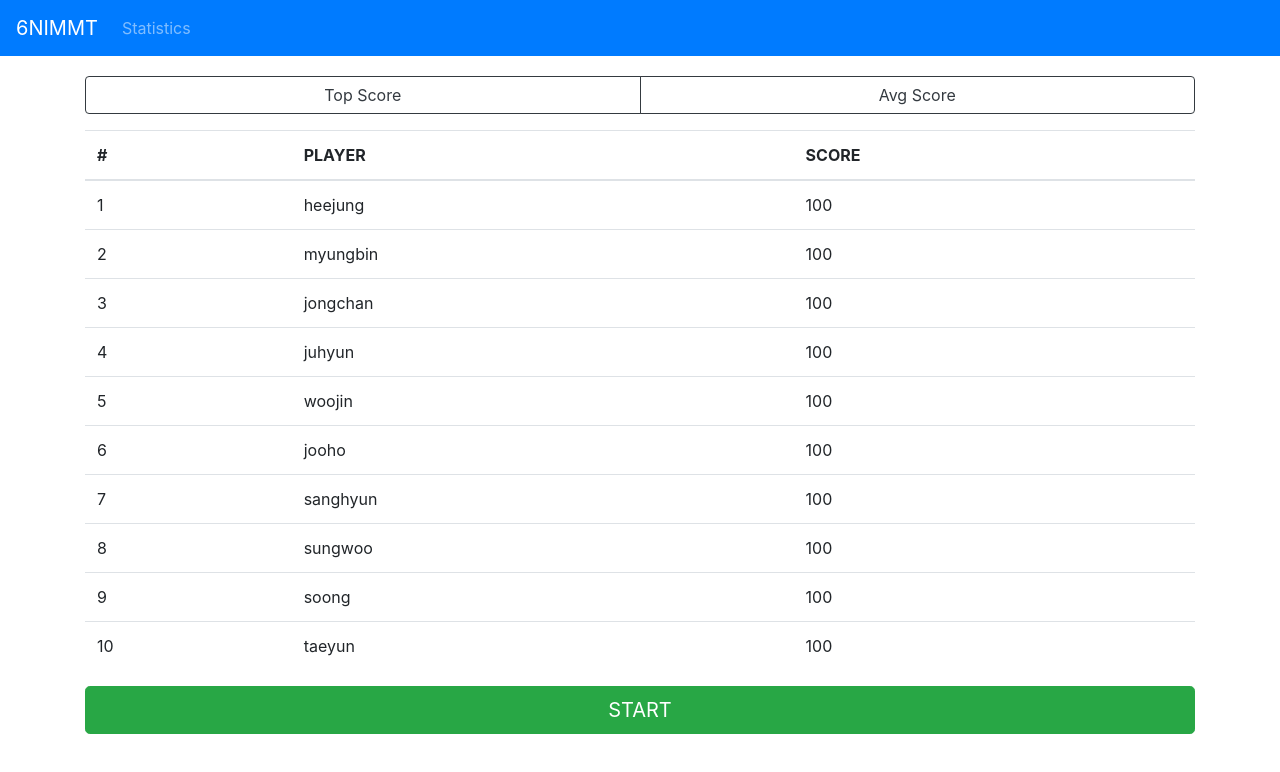
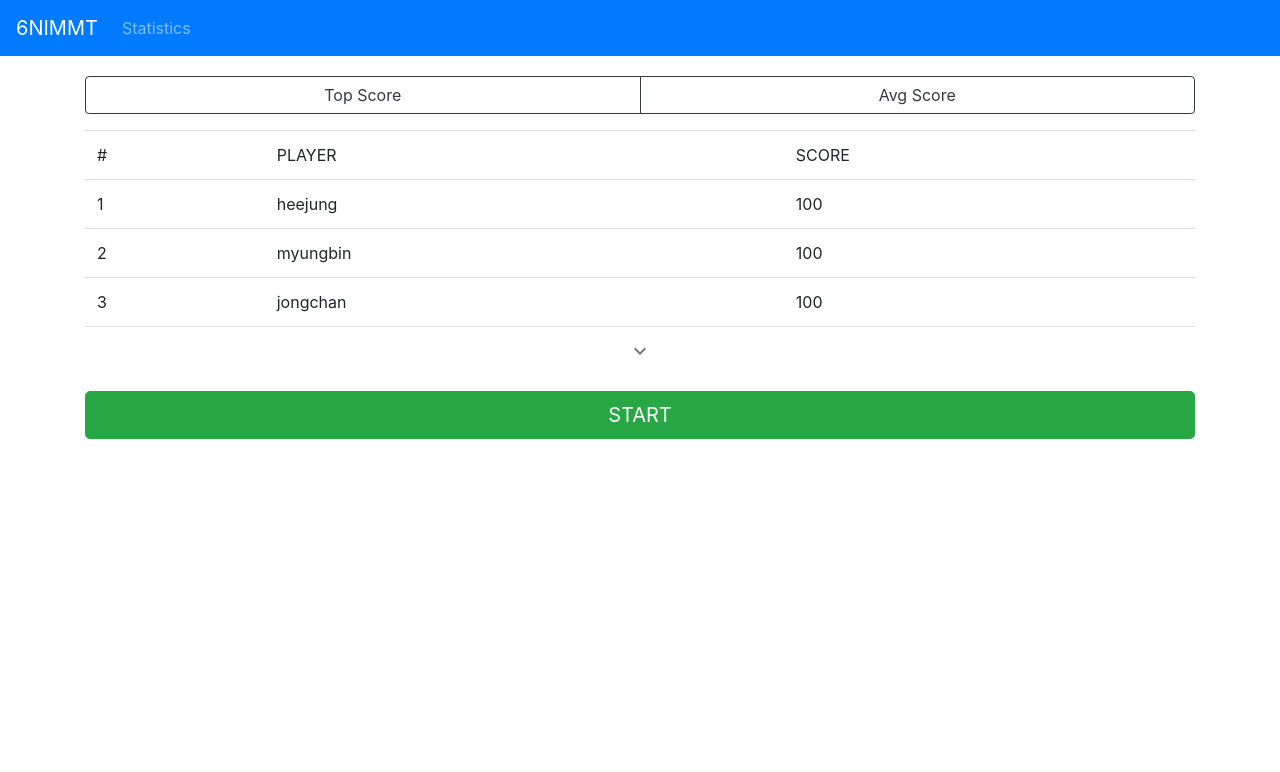
Before and after one commit to myungbinkim/BoardGameScoreBoard, a React app: page / in a window 1280 px wide. Shown: the top 772 px of the page. Built offline with nearby package versions, Linux system fonts and the light colour scheme.

Commit message:
Edit Home Screen with Expandable Table

```diff
--- a/package.json
+++ b/package.json
@@ -39,6 +39,9 @@
     "webpack-cli": "^3.3.11"
   },
   "dependencies": {
+    "@material-ui/core": "^4.11.0",
+    "@material-ui/icons": "^4.9.1",
+    "@types/react": "^16.9.41",
     "bootstrap": "^4.4.1",
     "prop-types": "^15.7.2",
     "react": "^16.13.1",
--- /dev/null
+++ b/src/components/ExpandableTable.jsx
@@ -0,0 +1,57 @@
+import React, { useState } from 'react';
+import PropTypes from 'prop-types';
+import IconButton from '@material-ui/core/IconButton';
+import ExpandMoreOutlinedIcon from '@material-ui/icons/ExpandMoreOutlined';
+import Table from 'react-bootstrap/Table';
+
+const useExpandRows = (rows) => {
+  const [rowNum, setRowNum] = useState(Math.min(3, rows.length));
+  const isExpandable = rowNum < rows.length;
+  const expandRows = () => {
+    setRowNum(Math.min(rowNum + 3, rows.length));
+  };
+  return [rows.slice(0, rowNum), isExpandable, expandRows];
+};
+
+const ExpandableTable = ({ header, rows }) => {
+  const [newRows, isExpandable, expandRows] = useExpandRows(rows);
+
+  return (
+    <Table>
+      <thead>
+        <tr>{header.map((col) => (<td key={col}>{col}</td>))}</tr>
+      </thead>
+      <tbody>
+        {newRows.map((row, index) => (
+          <tr key={row.player}>
+            <td>{index + 1}</td>
+            <td>{row.player}</td>
+            <td>{row.score}</td>
+          </tr>
+        ))}
+        {
+          isExpandable
+          && (
+            <tr className="text-center">
+              <td colSpan="3" className="p-0">
+                <IconButton onClick={() => expandRows()}>
+                  <ExpandMoreOutlinedIcon />
+                </IconButton>
+              </td>
+            </tr>
+          )
+        }
+      </tbody>
+    </Table>
+  );
+};
+
+ExpandableTable.propTypes = {
+  header: PropTypes.arrayOf(PropTypes.string).isRequired,
+  rows: PropTypes.arrayOf(PropTypes.shape({
+    player: PropTypes.string.isRequired,
+    score: PropTypes.number.isRequired,
+  })).isRequired,
+};
+
+export default ExpandableTable;
--- a/src/components/Rank.jsx
+++ b/src/components/Rank.jsx
@@ -1,47 +1,41 @@
 import React, { useState } from 'react';
 import Button from 'react-bootstrap/Button';
 import ButtonGroup from 'react-bootstrap/ButtonGroup';
-import Table from 'react-bootstrap/Table';
+
+import ExpandableTable from './ExpandableTable';
 
 const useRank = () => {
-  const players = ['heejung', 'myungbin', 'jongchan', 'juhyun', 'woojin', 'jooho', 'sanghyun', 'sungwoo', 'soong', 'taeyun'];
-  const [form, setForm] = useState(1);
-  const toMatrix = (arr, width) => arr.reduce(
-    (rows, key, index) => (index % width === 0 ? rows.push({ team: [key], score: 100 })
-      : rows[rows.length - 1].team.push(key)) && rows, [],
-  );
+  const [form, setForm] = useState('TOP');
+  let getRank = () => { };
 
-  const rank = toMatrix(players, form);
+  if (form === 'TOP') {
+    getRank = () => {
+      const players = ['heejung', 'myungbin', 'jongchan', 'juhyun', 'woojin', 'jooho', 'sanghyun', 'sungwoo', 'soong', 'taeyun'];
+      return players.reduce(
+        (rows, key) => (rows.push({ player: key, score: 100 })) && rows, [],
+      );
+    };
+  } else {
+    getRank = () => {
+      const players = ['heejung', 'myungbin', 'jongchan', 'juhyun', 'woojin', 'jooho', 'sanghyun', 'sungwoo', 'soong', 'taeyun'];
+      return players.reduce(
+        (rows, key) => (rows.push({ player: key, score: 10 })) && rows, [],
+      );
+    };
+  }
 
-  return [rank, setForm];
+  return [getRank(), form, setForm];
 };
 
 const Rank = () => {
-  const [rank, setRank] = useRank();
+  const [rank, form, setRank] = useRank();
   return (
     <div>
       <ButtonGroup className="my-3 w-100">
-        <Button variant="outline-dark" className="w-100" onClick={() => setRank(1)}>Top Score</Button>
-        <Button variant="outline-dark" className="w-100" onClick={() => setRank(2)}>Avg Score</Button>
+        <Button variant="outline-dark" className="w-100" onClick={() => setRank('TOP')}>Top Score</Button>
+        <Button variant="outline-dark" className="w-100" onClick={() => setRank('AVG')}>Avg Score</Button>
       </ButtonGroup>
-      <Table>
-        <thead>
-          <tr>
-            <th>#</th>
-            <th>PLAYER</th>
-            <th>SCORE</th>
-          </tr>
-        </thead>
-        <tbody>
-          {rank.map((row, index) => (
-            <tr key={row.team}>
-              <td>{index + 1}</td>
-              <td>{row.team.join(', ')}</td>
-              <td>{row.score}</td>
-            </tr>
-          ))}
-        </tbody>
-      </Table>
+      <ExpandableTable key={form} header={['#', 'PLAYER', 'SCORE']} rows={rank} />
     </div>
   );
 };
```
Also changed, not shown: 1 other file (tests, documents, lock files or other folders).
